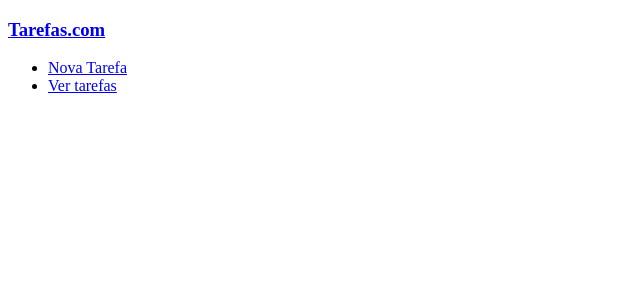
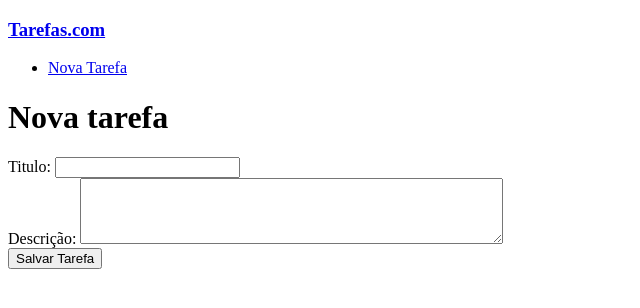
Before and after one commit to DanielZornek/flask-redis-crud-tarefas, a Flask app: page /criar-tarefa in a window 1280 px wide. Shown: the top 308 px of the page, without its empty margins (0-640 px from the left). Run offline with Flask 3, Linux system fonts and the light colour scheme.

Commit message:
inserção de tarefas funcionando

```diff
--- a/app.py
+++ b/app.py
@@ -1,14 +1,58 @@
-from flask import Flask, render_template
+from flask import Flask, render_template, request, redirect, url_for
 import redis
+import datetime
 
-red = redis.Redis(host='localhost', port=6379, db=0)
+# O parâmetro decode_responses=True faz com que o Redis retorne strings em vez de bytes
+red = redis.Redis(host='localhost', port=6379, db=0, decode_responses=True)
 
 app = Flask(__name__)
 
 @app.route("/")
 def index():
+    tarefas = []
     return render_template('index.html')
 
 @app.route("/criar-tarefa")
 def criar_tarefa():
     return render_template('add-tarefa.html')
+
+@app.route("/salvar-tarefa", methods=["POST"])
+def salvar_tarefa():
+    if request.method == "POST":
+        titulo = request.form.get("titulo")
+        descricao = request.form.get("descricao")
+
+        # verificar se o titulo obrigatório foi preenchido
+        if titulo:
+            # gerar um id único pela bilioteca do redis
+            id_tarefa = red.incr("tarefa:id_counter")
+
+            # obter a data e hora atual
+            data_criacao = datetime.datetime.now().isoformat()
+
+            status_inicial = "Pendente"
+
+            chave_tarefa = f"tarefa:{id_tarefa}"
+
+            # criando o hash para salvar no redis
+            red.hset(chave_tarefa, mapping={
+                'id': id_tarefa,
+                'titulo': titulo,
+                'descricao': descricao,
+                'data_criacao': data_criacao,
+                'status': status_inicial
+            })
+
+            # salvando ids em um conjunto pra acessar mais facilmente depois
+            red.sadd('tarefas_ids', id_tarefa)
+
+            print(f"Tarefa {titulo} salva com sucesso no Redis! ID: {id_tarefa}")
+
+            return redirect(url_for('index'))
+        else:
+            return "Erro: O título da tarefa não pode ser vazio.", 400 # Retorna um erro HTTP 400
+
+    else:
+        # Se a requisição não for POST (o que não deve acontecer se o formulário for enviado corretamente),
+        # redireciona de volta para a página de criação.
+        return redirect(url_for('criar_tarefa'))
--- a/docs.txt
+++ b/docs.txt
@@ -26,3 +26,8 @@
     "status": "Pendente"
   }
 }
+
+RODANDO Flask
+
+° No terminal digitar:
+    flask run
--- a/templates/add-tarefa.html
+++ b/templates/add-tarefa.html
@@ -1,3 +1,24 @@
 {% extends "template.html" %}
 
 {% block titulo %} Nova Tarefa {% endblock %}
+
+{% block conteudo %}
+    <h1>Nova tarefa</h1>
+    <form class="form" action="{{ url_for('salvar_tarefa') }}" method="POST">
+        <div class="form-div">
+            <label class="form-div-label" for="titulo">Titulo:</label>
+            <input class="form-div-input" type="text" id="titulo" name="titulo" required>
+        </div>
+        <div class="form-div">
+            <label class="form-div-label" for="descricao">Descrição:</label>
+            <textarea class="form-div-textarea" name="descricao" id="descricao" rows="4" cols="50">
+
+            </textarea>
+        </div>
+        <div class="form-div">
+            <button class="form-div-button" type="submit">
+                Salvar Tarefa
+            </button>
+        </div>
+    </form>
+{% endblock %}
--- a/templates/template.html
+++ b/templates/template.html
@@ -13,10 +13,7 @@
 
         <ul>
             <li>
-                <a href="{{ url_for('criar-tarefa') }}">Nova Tarefa</a>
-            </li>
-            <li>
-                <a href="{{ url_for('listar-tarefas') }}">Ver tarefas</a>
+                <a href="{{ url_for('criar_tarefa') }}">Nova Tarefa</a>
             </li>
         </ul>
     </header>
@@ -24,7 +21,7 @@
         {% block titulo_principal %} {% endblock %}
         {% block conteudo %}
 
-        {%endblock%}
+        {% endblock %}
     </main>
 </body>
 </html>
```
